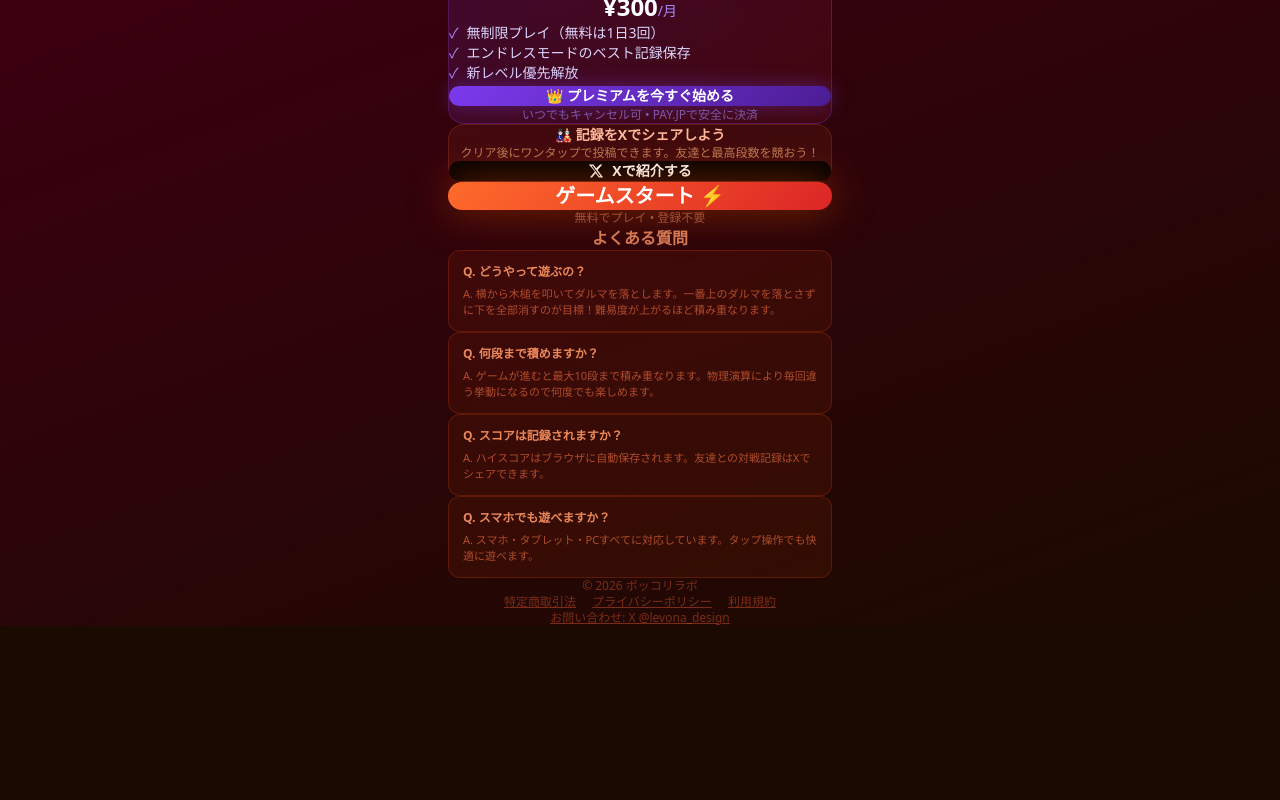
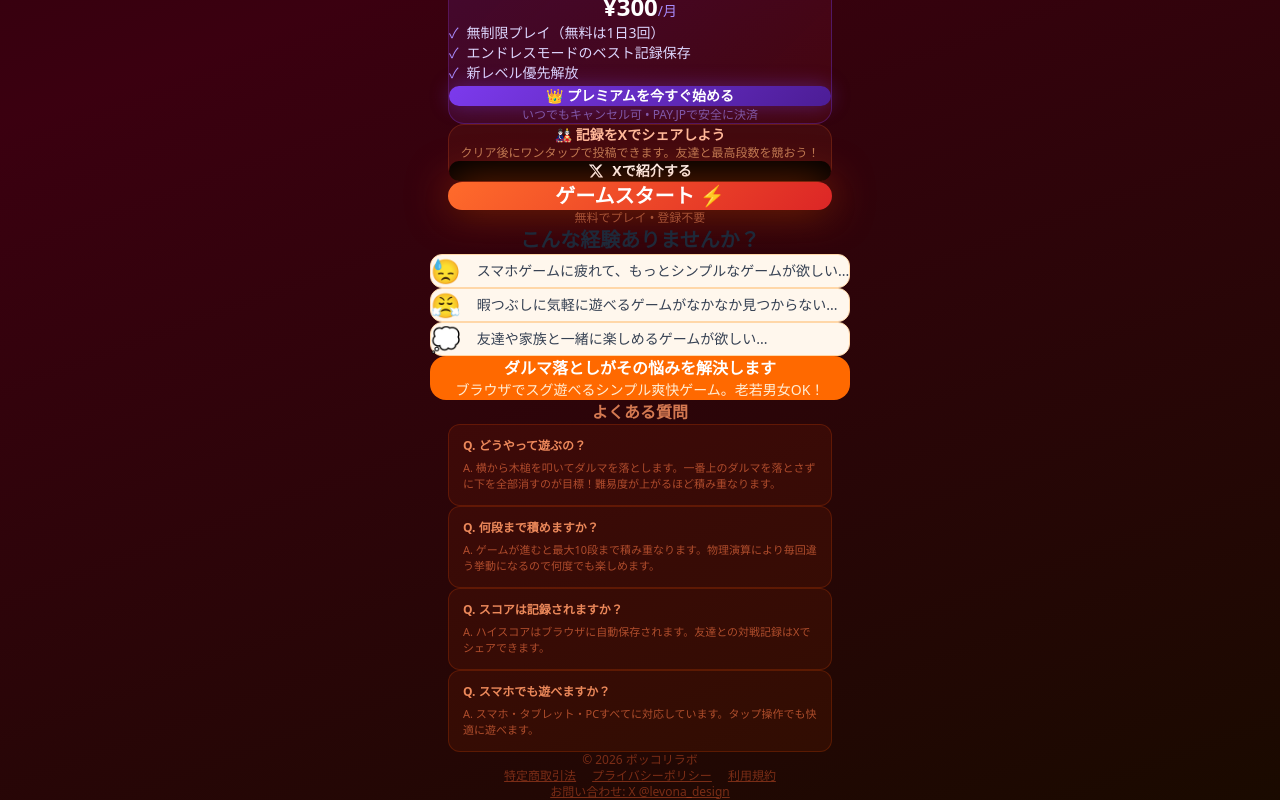
Before and after one commit to pokkori/daruma-otoshi, a Next.js app: page / in a window 1280 px wide. Shown: the part 1013-1813 px from the top of the page. Before the commit the page ends 1639 px from the top, so only its background shows below. Built offline with nearby package versions, Linux system fonts and the light colour scheme.

Commit message:
feat(ダルマ落とし): LP感情フックセクション追加でスコア51→53

```diff
--- a/app/page.tsx
+++ b/app/page.tsx
@@ -202,6 +202,27 @@ export default function HomePage() {
         </p>
       </section>
 
+      {/* 感情フック */}
+<section className="py-12 px-6 max-w-3xl mx-auto">
+  <h2 className="text-xl font-bold text-center text-gray-800 mb-6">こんな経験ありませんか？</h2>
+  <div className="space-y-4">
+    {[
+      { icon: "😓", text: "スマホゲームに疲れて、もっとシンプルなゲームが欲しい..." },
+      { icon: "😤", text: "暇つぶしに気軽に遊べるゲームがなかなか見つからない..." },
+      { icon: "💭", text: "友達や家族と一緒に楽しめるゲームが欲しい..." },
+    ].map((item, i) => (
+      <div key={i} className="flex items-center gap-4 bg-orange-50 border border-orange-200 rounded-xl p-4">
+        <span className="text-2xl">{item.icon}</span>
+        <p className="text-gray-700 text-sm font-medium">{item.text}</p>
+      </div>
+    ))}
+  </div>
+  <div className="mt-6 bg-orange-500 text-white rounded-2xl p-5 text-center">
+    <p className="font-bold text-base mb-1">ダルマ落としがその悩みを解決します</p>
+    <p className="text-orange-100 text-sm">ブラウザでスグ遊べるシンプル爽快ゲーム。老若男女OK！</p>
+  </div>
+</section>
+
       {/* FAQ */}
       <section className="w-full max-w-sm px-4 pb-8">
         <h2 className="text-center text-base font-bold mb-4" style={{ color: "rgba(255,150,100,0.8)" }}>よくある質問</h2>
```
